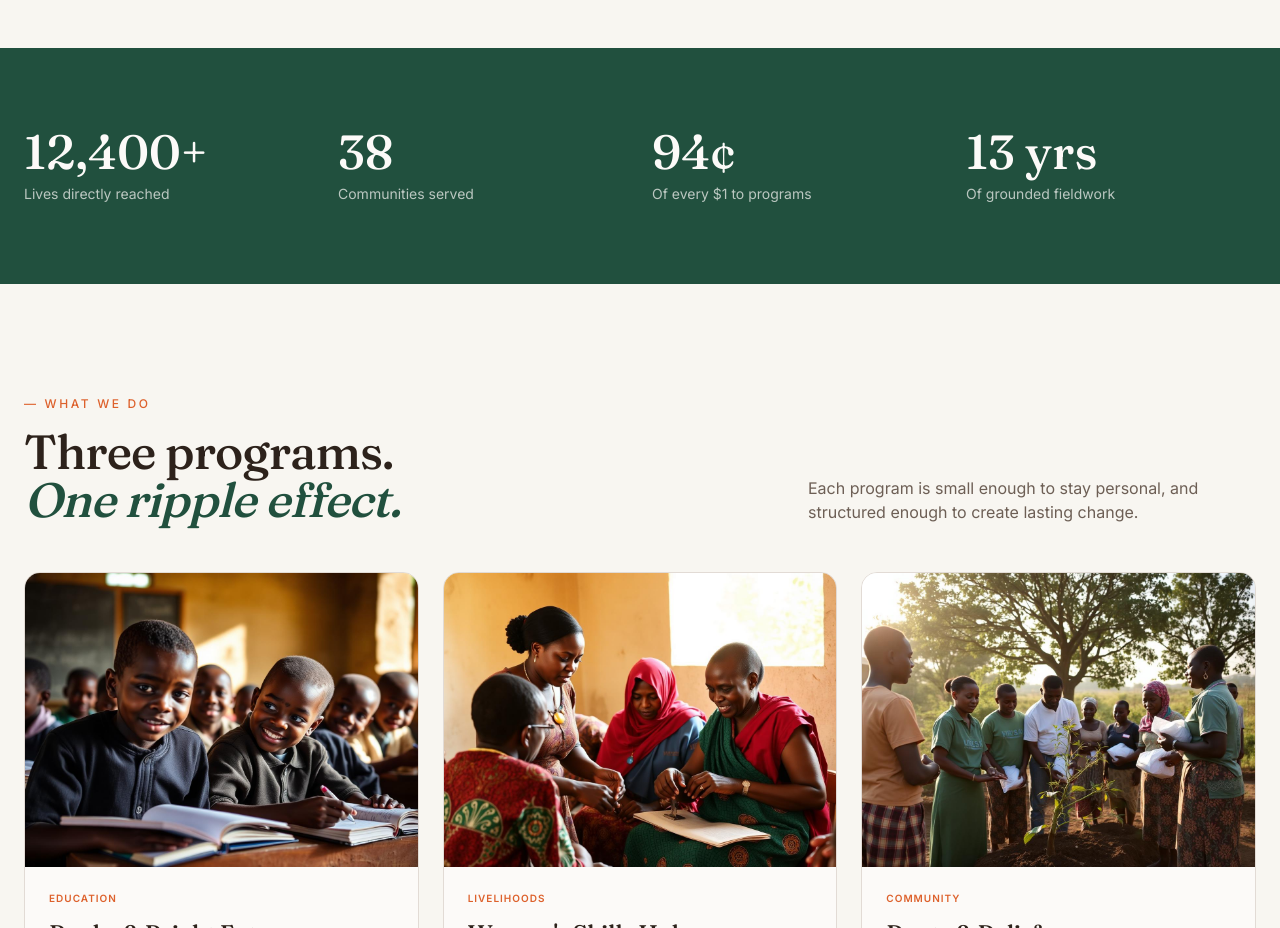
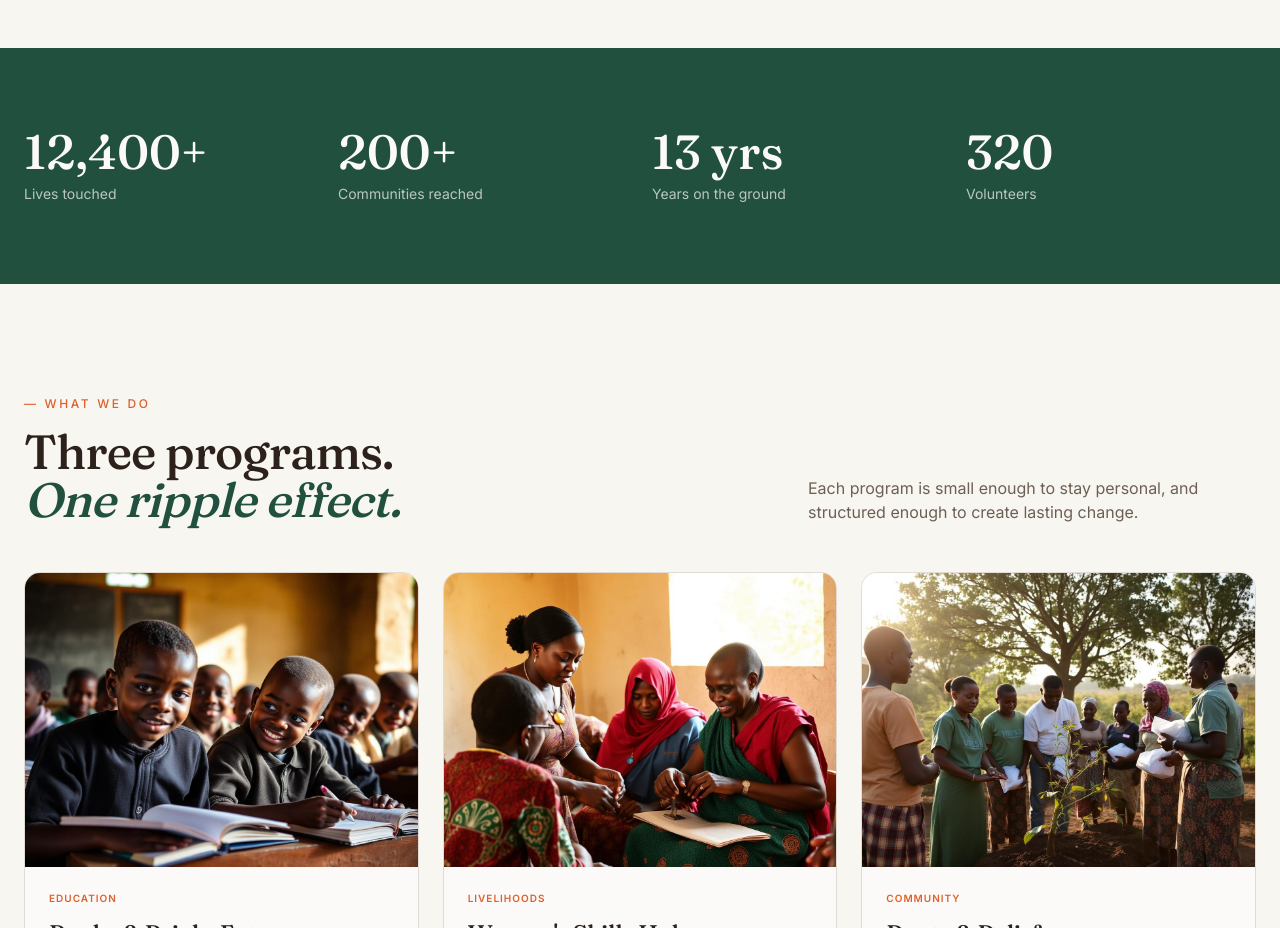
Before and after one commit to osita-dev/360waifoundation, a React (Vite) app: page / in a window 1280 px wide. Shown: the part 1480-2408 px from the top of the page. Built offline with nearby package versions, Linux system fonts and the light colour scheme; the HTML template or start-up script is replaced by a standard one.

Commit message:
36O WAI Foundation

```diff
--- a/src/components/site/Impact.tsx
+++ b/src/components/site/Impact.tsx
@@ -1,8 +1,8 @@
 const stats = [
-  { value: "12,400+", label: "Lives directly reached" },
-  { value: "38", label: "Communities served" },
-  { value: "94¢", label: "Of every $1 to programs" },
-  { value: "13 yrs", label: "Of grounded fieldwork" },
+   { value: "12,400+", label: "Lives touched" },
+  { value: "200+", label: "Communities reached" },
+  { value: "13 yrs", label: "Years on the ground" },
+  { value: "320", label: "Volunteers" },
 ];
 
 export const Impact = () => (
```
